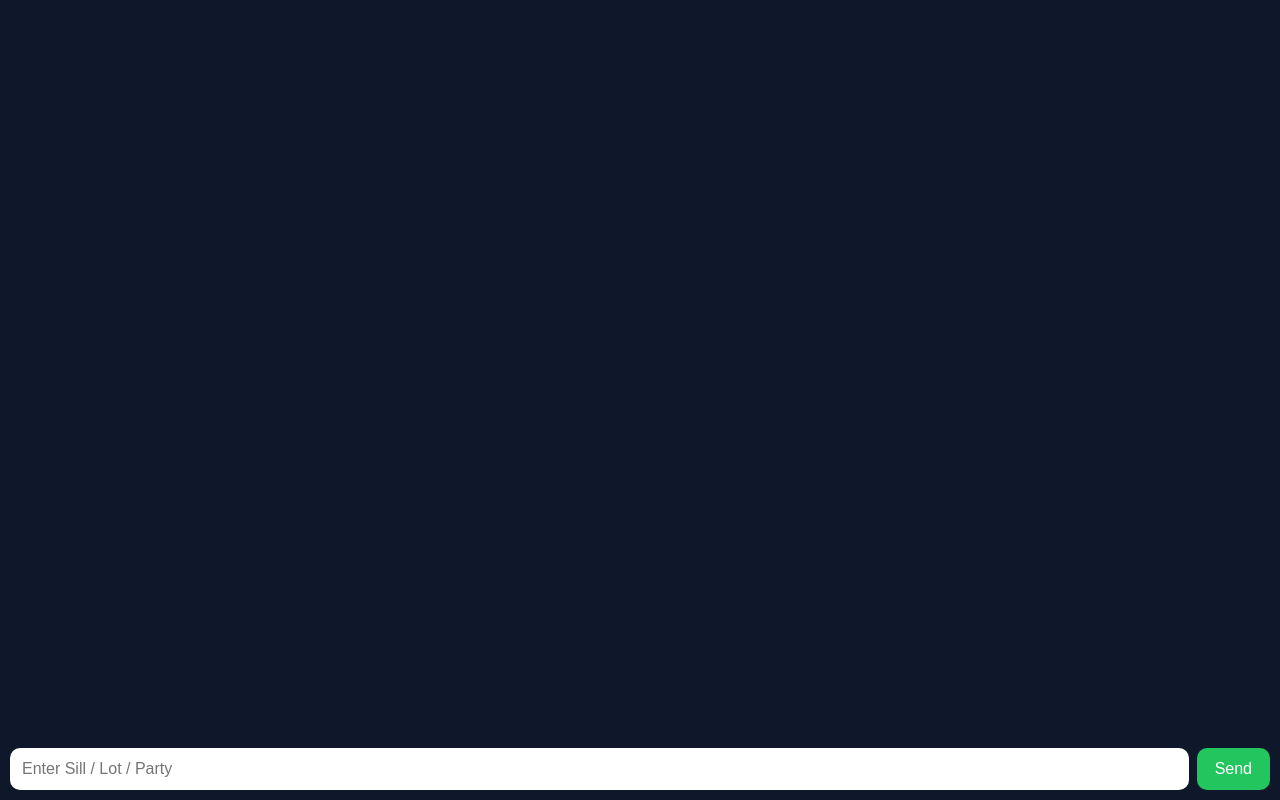
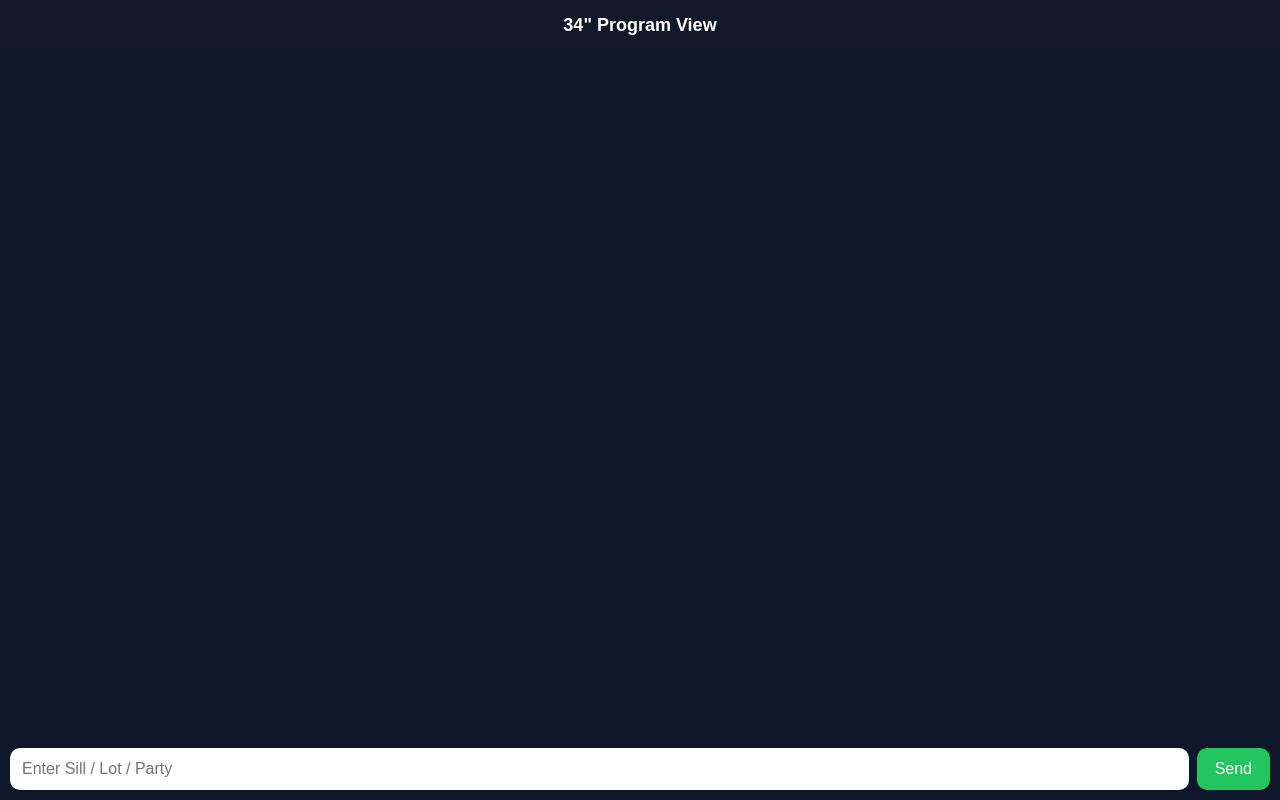
Before and after one commit to mhshohug/sotoprogram, a website: page index.html in a window 1280 px wide. Drawn offline with Linux system fonts and the light colour scheme.

Commit message:
Update index.html

```diff
--- a/index.html
+++ b/index.html
@@ -2,7 +2,7 @@
 <html>
 <head>
 <meta name="viewport" content="width=device-width, initial-scale=1.0, viewport-fit=cover">
-<title>ERP AI</title>
+<title>34" Program View</title>
 
 <style>
 body{
@@ -14,11 +14,22 @@ body{
   flex-direction:column;
 }
 
+/* ===== Top Title Bar ===== */
+#topBar{
+  background:#111827;
+  color:white;
+  text-align:center;
+  padding:15px;
+  font-size:18px;
+  font-weight:bold;
+}
+
+/* ===== Chat Area ===== */
 #chat{
   flex:1;
   overflow-y:auto;
   padding:15px;
-  padding-bottom:90px; /* important */
+  padding-bottom:90px;
 }
 
 .message{
@@ -47,6 +58,7 @@ img{
   border-radius:10px;
 }
 
+/* ===== Input Box ===== */
 #inputBox{
   position:fixed;
   bottom:0;
@@ -84,6 +96,9 @@ img{
 </head>
 
 <body>
+
+<!-- ===== Title ===== -->
+<div id="topBar">34" Program View</div>
 
 <div id="chat"></div>
 
```
